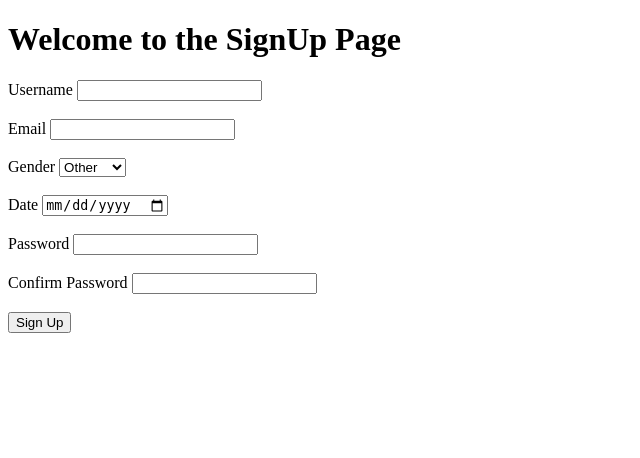
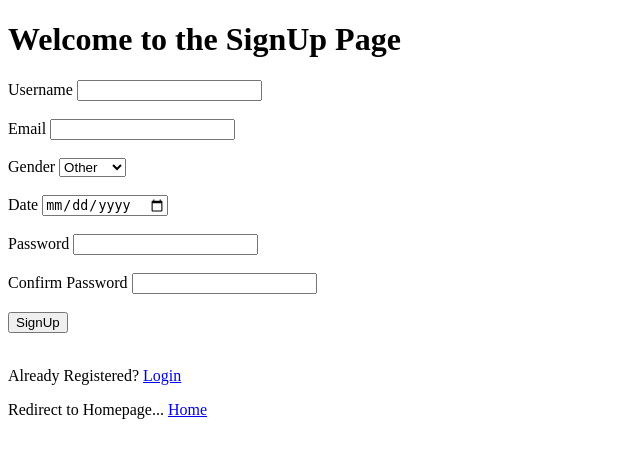
Before and after one commit to nomanmazharr/Flask-for-ML, a Flask app: page /signup in a window 1280 px wide. Shown: the top 458 px of the page, without its empty margins (0-640 px from the left). Run offline with Flask 3, Linux system fonts and the light colour scheme.

Commit message:
directing to the pages in case already submitted or need to create account

```diff
--- a/Forms&Input/app.py
+++ b/Forms&Input/app.py
@@ -23,7 +23,7 @@
 def login():
     form = Login()
     if form.validate_on_submit():
-        return redirect(url_for("home"))
+        return redirect(url_for('home'))
     return render_template('login.html', title='Login', form = form)
 
 
--- a/Forms&Input/form.py
+++ b/Forms&Input/form.py
@@ -5,7 +5,8 @@
     SelectField,
     PasswordField,
     DateField,
-    SubmitField
+    SubmitField,
+    BooleanField
 
 )
 
@@ -49,7 +50,7 @@
     )
 
     submit = SubmitField(
-        "Sign Up"
+        "SignUp"
     )
 
 class Login(FlaskForm):
@@ -63,4 +64,6 @@
         validators=[DataRequired(), Length(6, 15)]
     )
 
+    remember = BooleanField("Remember me")
+
     submit = SubmitField("Login")
--- a/Forms&Input/templates/signup.html
+++ b/Forms&Input/templates/signup.html
@@ -74,6 +74,12 @@
         <!-- {{ form.submit.label }} -->
         {{ form.submit }}
     </div>
+    <br>
+
+    <div>
+        <p>Already Registered? <a href="{{ url_for('login') }}">Login</a></p>
+        <p>Redirect to Homepage... <a href="{{ url_for('home') }}">Home</a></p>
+    </div>
 </form>
 
 {% endblock content %}
```
Also changed, not shown: Forms&Input/templates/login.html (+12 -0 lines).
